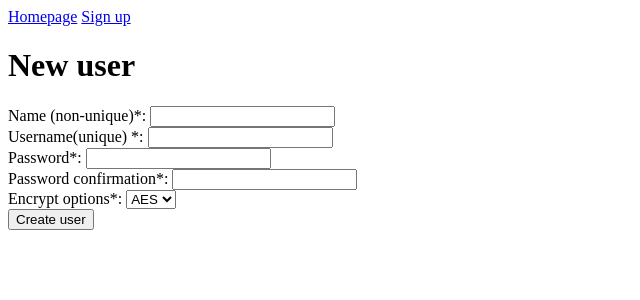
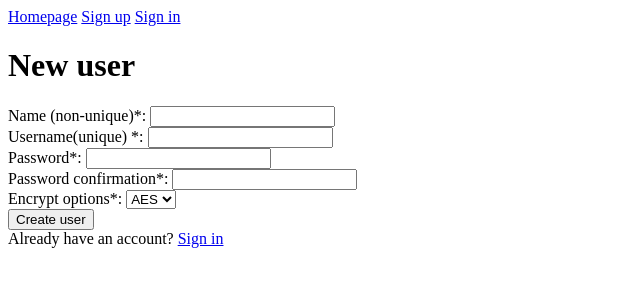
Before and after one commit to ls1955/yapp, a Flask app: page /sign-up in a window 1280 px wide. Shown: the top 300 px of the page, without its empty margins (0-640 px from the left). Run offline with Flask 3, Linux system fonts and the light colour scheme.

Commit message:
Include `sign-in` link

```diff
--- a/yapp/templates/base.html
+++ b/yapp/templates/base.html
@@ -24,6 +24,7 @@
   <nav>
     <a href="{{ url_for('index') }}">Homepage</a>
     <a href="{{ url_for('user.sign_up') }}">Sign up</a>
+    <a href="{{ url_for('user.sign_in') }}">Sign in</a>
   </nav>
 
   <main>
--- a/yapp/templates/user/sign-up.html
+++ b/yapp/templates/user/sign-up.html
@@ -51,4 +51,8 @@
 
     <button type="submit">Create user</button>
   </form>
+
+  <div>
+    Already have an account? <a href="{{url_for('user.sign_in')}}">Sign in</a>
+  </div>
 {% endblock %}
```
